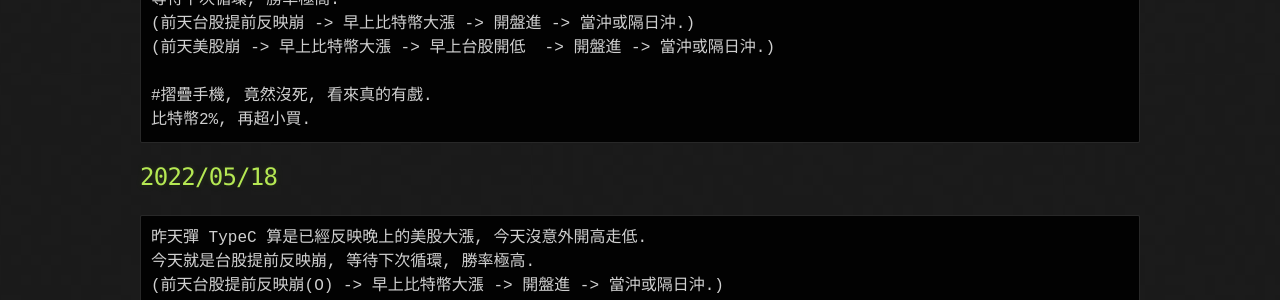
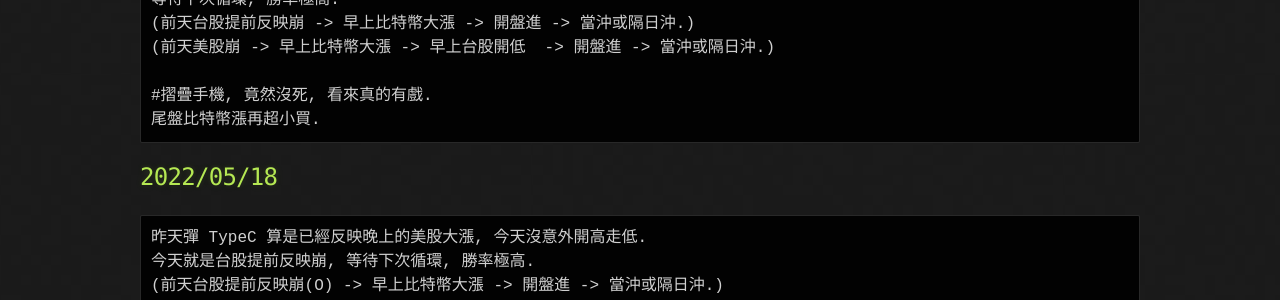
Before and after one commit to lepg5487/Stock_God, a Jekyll site: the page built from index.md, in a window 1280 px wide and 900 px high. Shown: the part 458-758 px from the top of the window. Built offline with Jekyll 4.4.1, drawn with Linux system fonts in a browser that asks for light colours; our own code applies the rules of GitHub Pages for plain Markdown files; some of the changed text lies outside the part shown.

Commit message:
Update index.md

````diff
--- a/index.md
+++ b/index.md
@@ -16,7 +16,7 @@ layout: testlayouts
 (前天美股崩 -> 早上比特幣大漲 -> 早上台股開低  -> 開盤進 -> 當沖或隔日沖.)
 
 #摺疊手機, 竟然沒死, 看來真的有戲.
-比特幣2%, 再超小買.
+尾盤比特幣漲再超小買.
 ```
 
 ## 2022/05/18
````
